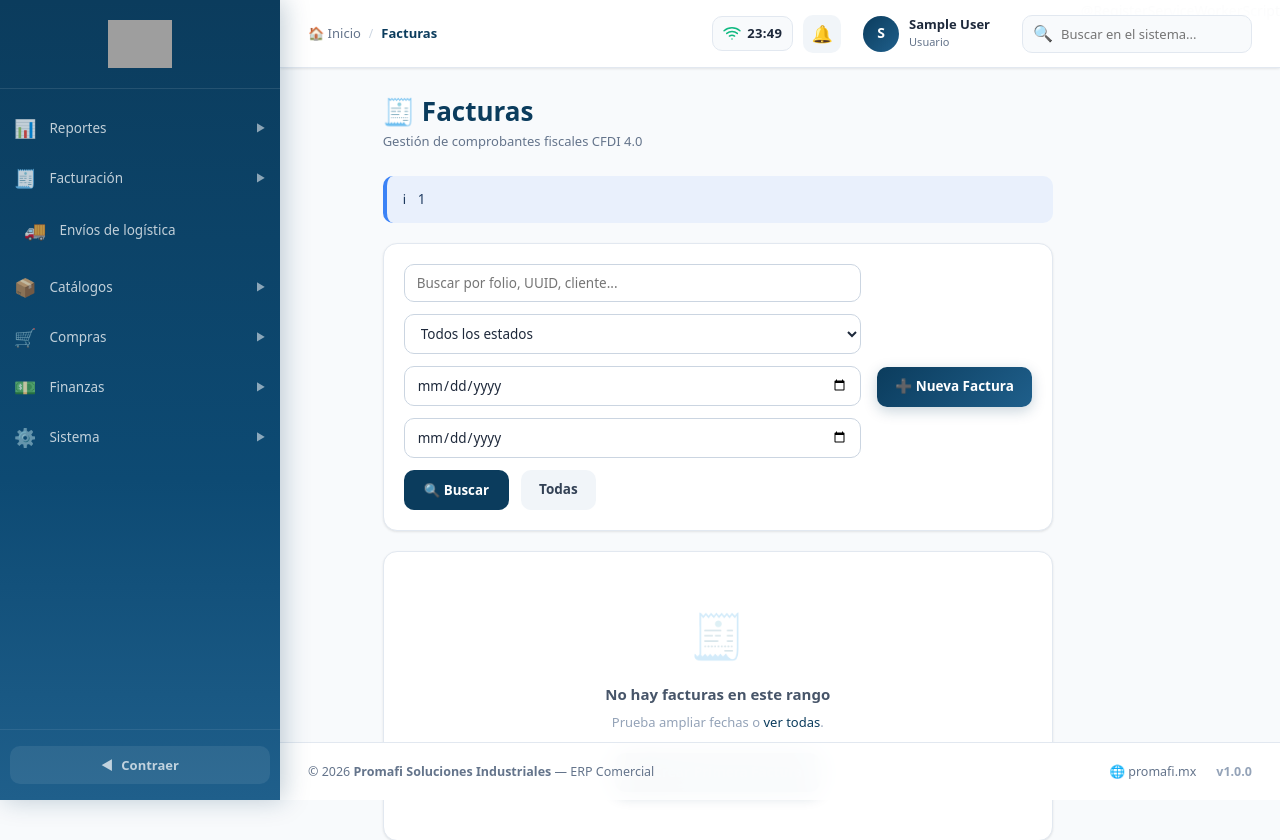
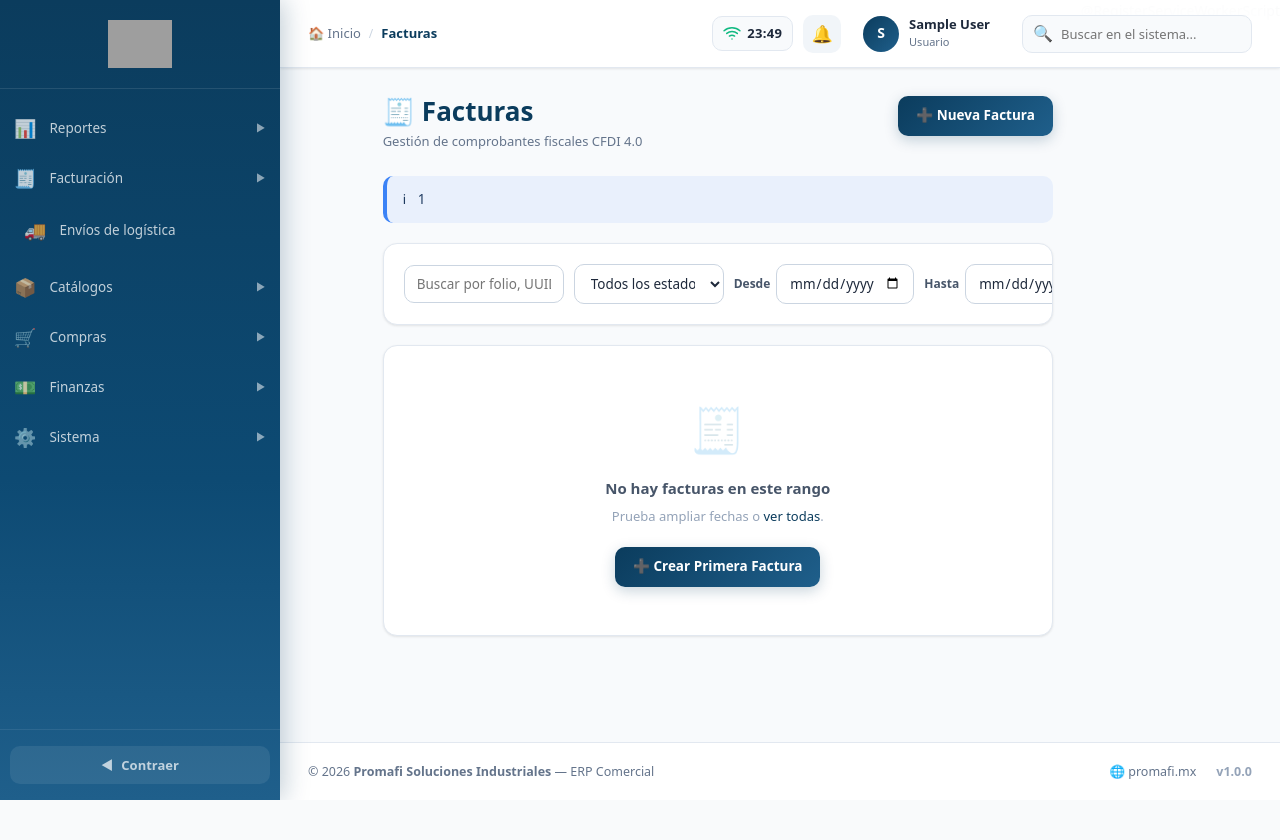
Before and after one commit to daaviidrguez/promafi-erp, a Laravel app: template resources/views/facturas/index.blade.php in a window 1280 px wide. Shown: the top 840 px of the page. After the commit the page ends 800 px from the top, so only its background shows below. Run offline with Laravel 12, Linux system fonts and the light colour scheme; the template is opened without the code that fills it, so the values that code supplies are empty; the visitor is signed in with stand-in values (Sample User, id 1); data comes from the database, SQL or seed files in the repository; style sheets or scripts are compiled from the project's sources; parts of the project's set-up code (start-up, migrations or seed data) failed here and were passed over; some libraries are stand-ins or nearby versions; grey boxes are pictures that could not be loaded.

Commit message:
mejora la UX del index de facturas: acción al título y filtros en una línea.
Co-authored-by: Cursor <cursoragent@cursor.com>

```diff
--- a/resources/css/app.css
+++ b/resources/css/app.css
@@ -1215,9 +1215,63 @@ body.sidebar-collapsed .sidebar-menu-text { opacity: 0; }
 .form-row     { display: grid; grid-template-columns: 1fr 1fr; gap: 16px; }
 .filtros-bar  { display: flex; justify-content: space-between; align-items: center; gap: 16px; flex-wrap: wrap; }
 .filtros-bar-left { display: flex; gap: 12px; flex: 1; flex-wrap: wrap; min-width: 0; }
+
+/* Una sola fila: búsqueda + estado + fechas + acciones */
+.filtros-bar--inline .filtros-bar-left {
+    flex-wrap: nowrap;
+    align-items: center;
+    gap: 10px;
+}
+.filtros-bar--inline .filtros-bar__search {
+    flex: 1 1 auto;
+    min-width: 160px;
+    width: auto;
+}
+.filtros-bar--inline .filtros-bar__estado {
+    flex: 0 0 150px;
+    width: 150px;
+    min-width: 0;
+}
+.filtros-bar--inline .filtros-bar__fecha {
+    display: flex;
+    align-items: center;
+    gap: 6px;
+    flex: 0 0 auto;
+    margin: 0;
+    font-size: 12px;
+    font-weight: 600;
+    color: var(--color-gray-600);
+    white-space: nowrap;
+}
+.filtros-bar--inline .filtros-bar__fecha .form-control {
+    width: 138px;
+    min-width: 0;
+}
+.filtros-bar--inline .filtros-bar__submit,
+.filtros-bar--inline .btn {
+    flex-shrink: 0;
+    white-space: nowrap;
+}
+
+@media (max-width: 1100px) {
+    .filtros-bar--inline .filtros-bar-left { flex-wrap: wrap; }
+    .filtros-bar--inline .filtros-bar__search { min-width: 220px; }
+    .filtros-bar--inline .filtros-bar__estado { flex: 1 1 160px; width: auto; }
+}
+
 @media (max-width: 1024px) {
     .filtros-bar, .filtros-bar-left { flex-direction: column; align-items: stretch; }
     .filtros-bar-left .form-control { min-width: 0; }
+    .filtros-bar--inline .filtros-bar-left { flex-direction: column; align-items: stretch; }
+    .filtros-bar--inline .filtros-bar__estado,
+    .filtros-bar--inline .filtros-bar__fecha .form-control {
+        width: 100%;
+        flex: none;
+    }
+    .filtros-bar--inline .filtros-bar__fecha {
+        width: 100%;
+        justify-content: space-between;
+    }
 }
 .form-group   { display: flex; flex-direction: column; gap: 6px; }
 .form-label   { font-size: 12px; font-weight: 600; color: var(--color-gray-700); }
--- a/resources/views/facturas/index.blade.php
+++ b/resources/views/facturas/index.blade.php
@@ -3,6 +3,11 @@
 @section('title', 'Facturas')
 @section('page-title', '🧾 Facturas')
 @section('page-subtitle', 'Gestión de comprobantes fiscales CFDI 4.0')
+@section('page-actions')
+    @can('facturas.crear')
+    <a href="{{ route('facturas.create') }}" class="btn btn-primary">➕ Nueva Factura</a>
+    @endcan
+@endsection
 
 @php
 $breadcrumbs = [
@@ -22,29 +27,35 @@ $breadcrumbs = [
     <div class="alert alert-info"><span>ℹ</span> {{ session('info') }}</div>
 @endif
 
-{{-- Filtros + Acción --}}
+{{-- Filtros: búsqueda + estado + fechas en una sola línea --}}
 <div class="card">
     <div class="card-body">
-        <form method="GET" action="{{ route('facturas.index') }}" class="filtros-bar">
+        <form method="GET" action="{{ route('facturas.index') }}" class="filtros-bar filtros-bar--inline">
             <div class="filtros-bar-left">
                 <input type="text" name="search" value="{{ $search ?? '' }}"
                        placeholder="Buscar por folio, UUID, cliente..."
-                       class="form-control" style="flex: 1; min-width: 200px;">
+                       class="form-control filtros-bar__search"
+                       aria-label="Buscar">
 
-                <select name="estado" class="form-control" style="min-width: 140px;">
+                <select name="estado" class="form-control filtros-bar__estado" aria-label="Estado">
                     <option value="">Todos los estados</option>
                     <option value="borrador"  {{ ($estado ?? '') == 'borrador'  ? 'selected' : '' }}>📝 Borrador</option>
                     <option value="timbrada"  {{ ($estado ?? '') == 'timbrada'  ? 'selected' : '' }}>Timbrada</option>
                     <option value="cancelada" {{ ($estado ?? '') == 'cancelada' ? 'selected' : '' }}>❌ Cancelada</option>
                 </select>
 
-                <input type="date" name="fecha_inicio" value="{{ $fechaInicio ?? '' }}"
-                       class="form-control" style="min-width: 150px;" title="Desde">
-                <input type="date" name="fecha_fin" value="{{ $fechaFin ?? '' }}"
-                       class="form-control" style="min-width: 150px;" title="Hasta">
+                <label class="filtros-bar__fecha">
+                    <span>Desde</span>
+                    <input type="date" name="fecha_inicio" value="{{ $fechaInicio ?? '' }}"
+                           class="form-control" title="Desde">
+                </label>
+                <label class="filtros-bar__fecha">
+                    <span>Hasta</span>
+                    <input type="date" name="fecha_fin" value="{{ $fechaFin ?? '' }}"
+                           class="form-control" title="Hasta">
+                </label>
 
-                <button type="submit"
-                        style="padding: 9px 20px; background: var(--color-primary); color: #fff; border: none; border-radius: var(--radius-md); font-weight: 600; cursor: pointer;">
+                <button type="submit" class="btn btn-primary filtros-bar__submit">
                     🔍 Buscar
                 </button>
                 @if(request()->boolean('todas') || request()->hasAny(['search','estado','fecha_inicio','fecha_fin']))
@@ -55,9 +66,6 @@ $breadcrumbs = [
                        class="btn btn-light" title="Sin límite de fechas">Todas</a>
                 @endif
             </div>
-            @can('facturas.crear')
-            <a href="{{ route('facturas.create') }}" class="btn btn-primary">➕ Nueva Factura</a>
-            @endcan
         </form>
         @if(!empty($rangoDefault))
             <div class="text-muted" style="font-size: 12px; margin-top: 8px;">
```
Also changed, not shown: 3 other files.
